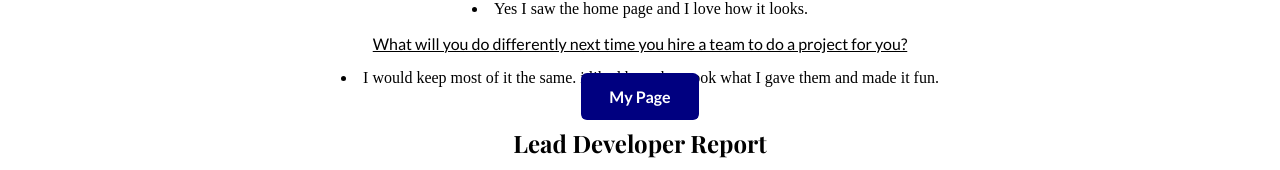
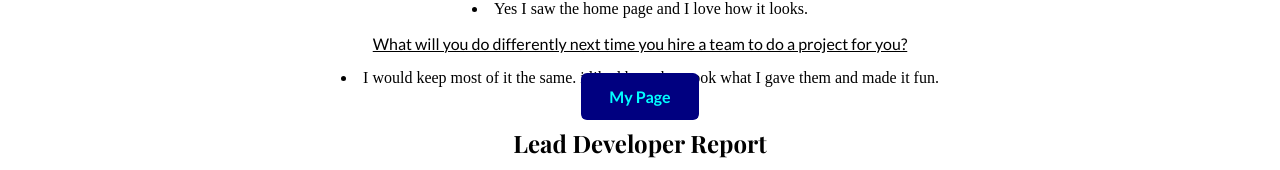
Before and after one commit to Jacob-Derington/wdd130-merrell, a plain HTML site: page client_report.html in a window 1280 px wide. In both pictures the pointer is over the link "My Page". Shown: the part 1408-1578 px from the top of the page. Drawn offline with nearby package versions, Linux system fonts and the light colour scheme.

Commit message:
Update index.css

```diff
--- a/index.css
+++ b/index.css
@@ -112,3 +112,7 @@ section a {
     font-weight: 700;
     transition: 0.2s;
 }
+
+section a:hover {
+    color: aqua;
+}
```
